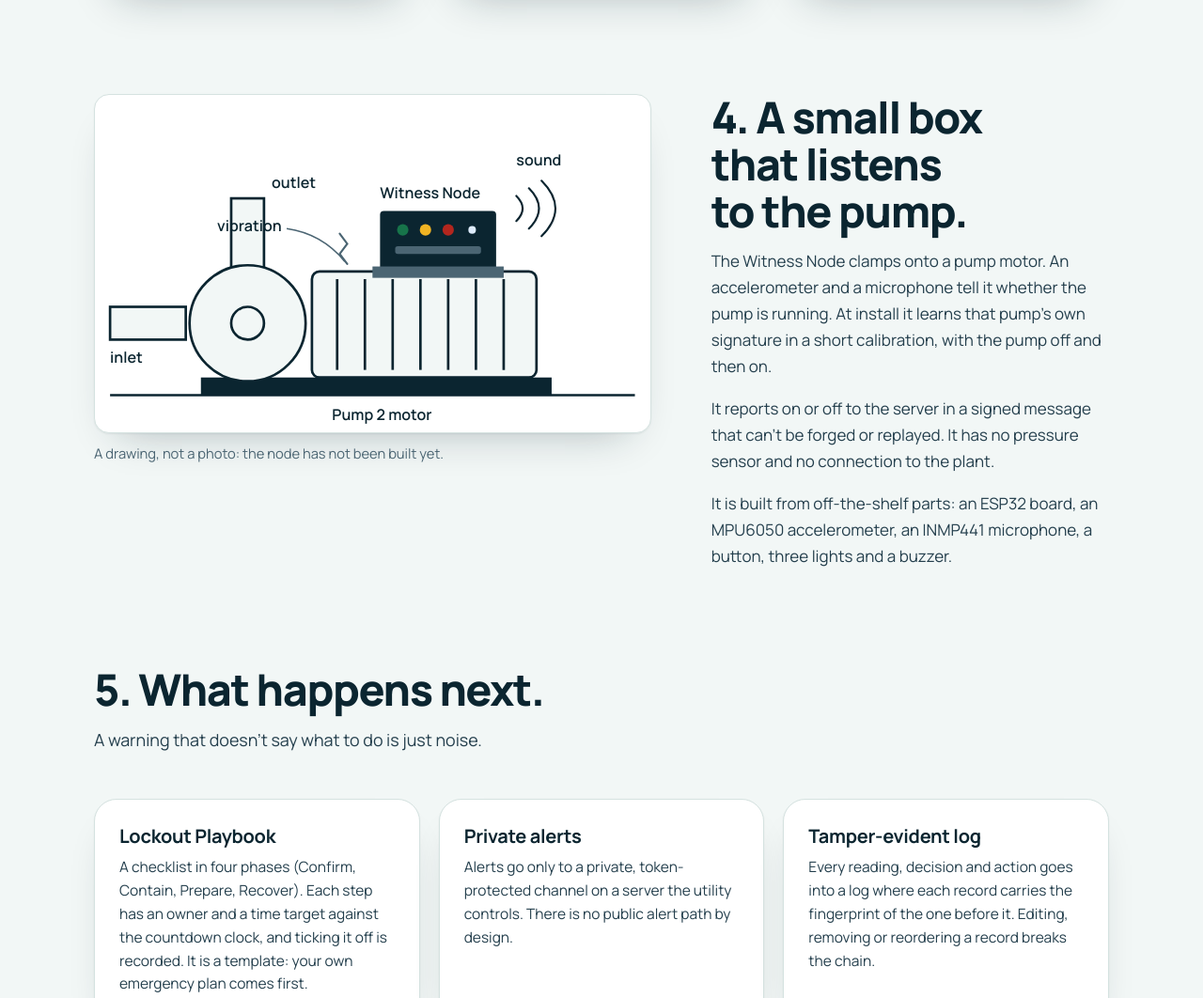
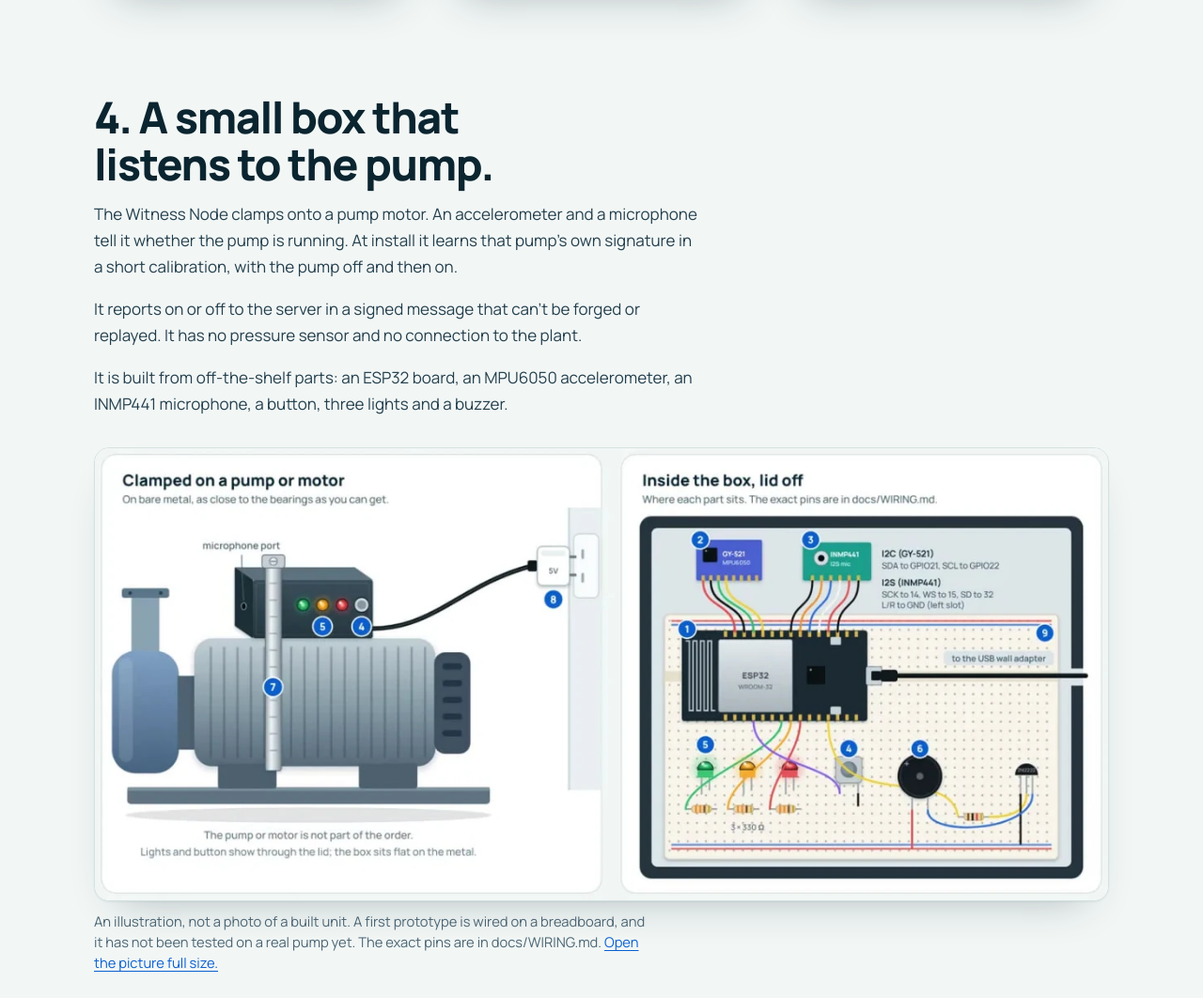
Before and after one commit to Younus0v/hydrowitness, a plain HTML site: page site/how-it-works.html in a window 1280 px wide. Shown: the part 2049-3111 px from the top of the page at 94% size. Drawn offline with Linux system fonts and the light colour scheme.

Commit message:
How it works page: add the Witness Node illustration

```diff
--- a/site/how-it-works.html
+++ b/site/how-it-works.html
@@ -92,47 +92,16 @@
 
 <section class="sec tight">
   <div class="wrap">
-    <div class="split flip">
     <div class="prose rv">
       <h2>4. A small box that listens to the pump.</h2>
       <p>The Witness Node clamps onto a pump motor. An accelerometer and a microphone tell it whether the pump is running. At install it learns that pump's own signature in a short calibration, with the pump off and then on.</p>
       <p>It reports on or off to the server in a signed message that can't be forged or replayed. It has no pressure sensor and no connection to the plant.</p>
       <p>It is built from off-the-shelf parts: an ESP32 board, an MPU6050 accelerometer, an INMP441 microphone, a button, three lights and a buzzer.</p>
     </div>
-      <figure class="fig rv">
-        <svg class="diagram" viewBox="0 0 440 268" role="img" aria-labelledby="nd-t nd-d">
-          <title id="nd-t">The Witness Node on a pump</title>
-          <desc id="nd-d">A drawing of a pump with a small box clamped to its motor. The box has an accelerometer and a microphone, and three indicator lights.</desc>
-          <line x1="12" y1="238" x2="428" y2="238" stroke="#0B2530" stroke-width="2"/>
-          <rect x="84" y="224" width="278" height="14" fill="#0B2530"/>
-          <rect x="12" y="168" width="60" height="26" fill="#F2F7F6" stroke="#0B2530" stroke-width="2"/>
-          <rect x="108" y="82" width="26" height="56" fill="#F2F7F6" stroke="#0B2530" stroke-width="2"/>
-          <circle cx="121" cy="181" r="46" fill="#F2F7F6" stroke="#0B2530" stroke-width="2"/>
-          <circle cx="121" cy="181" r="13" fill="none" stroke="#0B2530" stroke-width="2"/>
-          <rect x="172" y="140" width="178" height="84" rx="6" fill="#F2F7F6" stroke="#0B2530" stroke-width="2"/>
-          <g stroke="#0B2530" stroke-width="2">
-            <line x1="192" y1="146" x2="192" y2="218"/><line x1="214" y1="146" x2="214" y2="218"/>
-            <line x1="236" y1="146" x2="236" y2="218"/><line x1="258" y1="146" x2="258" y2="218"/>
-            <line x1="280" y1="146" x2="280" y2="218"/><line x1="302" y1="146" x2="302" y2="218"/><line x1="324" y1="146" x2="324" y2="218"/>
-          </g>
-          <rect x="226" y="92" width="92" height="50" rx="3" fill="#0B2530"/>
-          <circle cx="244" cy="107" r="4.5" fill="#17744A"/><circle cx="262" cy="107" r="4.5" fill="#F0B323"/><circle cx="280" cy="107" r="4.5" fill="#B3261E"/>
-          <circle cx="299" cy="107" r="3" fill="#DDEBFB"/>
-          <rect x="238" y="120" width="68" height="6" rx="2" fill="#4B6573"/>
-          <rect x="220" y="136" width="104" height="9" fill="#4B6573"/>
-          <g fill="none" stroke="#0B2530" stroke-width="1.6" stroke-linecap="round">
-            <path d="M334 100q10 -10 0 -20"/><path d="M344 106q16 -16 0 -32"/><path d="M354 112q22 -22 0 -44"/>
-          </g>
-          <path d="M200 134l-6 -8l6 -8l-6 -8" fill="none" stroke="#4B6573" stroke-width="1.6" stroke-linecap="round"/>
-          <text x="334" y="56">sound</text>
-          <text x="148" y="108" text-anchor="end">vibration</text>
-          <path d="M152 106q28 4 46 26" fill="none" stroke="#4B6573" stroke-width="1.2"/>
-          <text x="226" y="82">Witness Node</text>
-          <text x="12" y="212">inlet</text><text x="140" y="74">outlet</text><text x="188" y="258">Pump 2 motor</text>
-        </svg>
-        <figcaption>A drawing, not a photo: the node has not been built yet.</figcaption>
+    <figure class="fig rv" style="margin-top:32px">
+      <img src="assets/img/witness_node.webp" width="1232" height="550" loading="lazy" decoding="async" alt="Two illustrations. Left: a pump motor with a small box clamped to its bare metal body by a hose clamp, with a microphone port on the box, three lights and a button on its lid, and a 5 volt USB adapter in a wall socket. Right: the inside of the box with the ESP32 board, the GY-521 accelerometer and the INMP441 microphone wired to it, three LEDs with resistors, a button, a buzzer and a transistor.">
+      <figcaption>An illustration, not a photo of a built unit. A first prototype is wired on a breadboard, and it has not been tested on a real pump yet. The exact pins are in docs/WIRING.md. <a href="assets/img/witness_node.webp">Open the picture full size.</a><br><br>The numbers in the picture: 1 ESP32 DevKit V1 (30-pin) · 2 GY-521 (MPU6050) accelerometer · 3 INMP441 microphone · 4 push button · 5 green, amber and red LEDs with three 330 ohm resistors · 6 active buzzer with a 2N2222 transistor and a 1 kilohm resistor · 7 plastic project box and metal hose clamp · 8 USB wall adapter and cable · 9 jumper wires and a breadboard.</figcaption>
     </figure>
-    </div>
   </div>
 </section>
 
```
Also changed, not shown: tools/site_src/how-it-works.html (+3 -34 lines), site/assets/img/witness_node.webp (added). Lines whose indentation alone changed are shown as unchanged.
